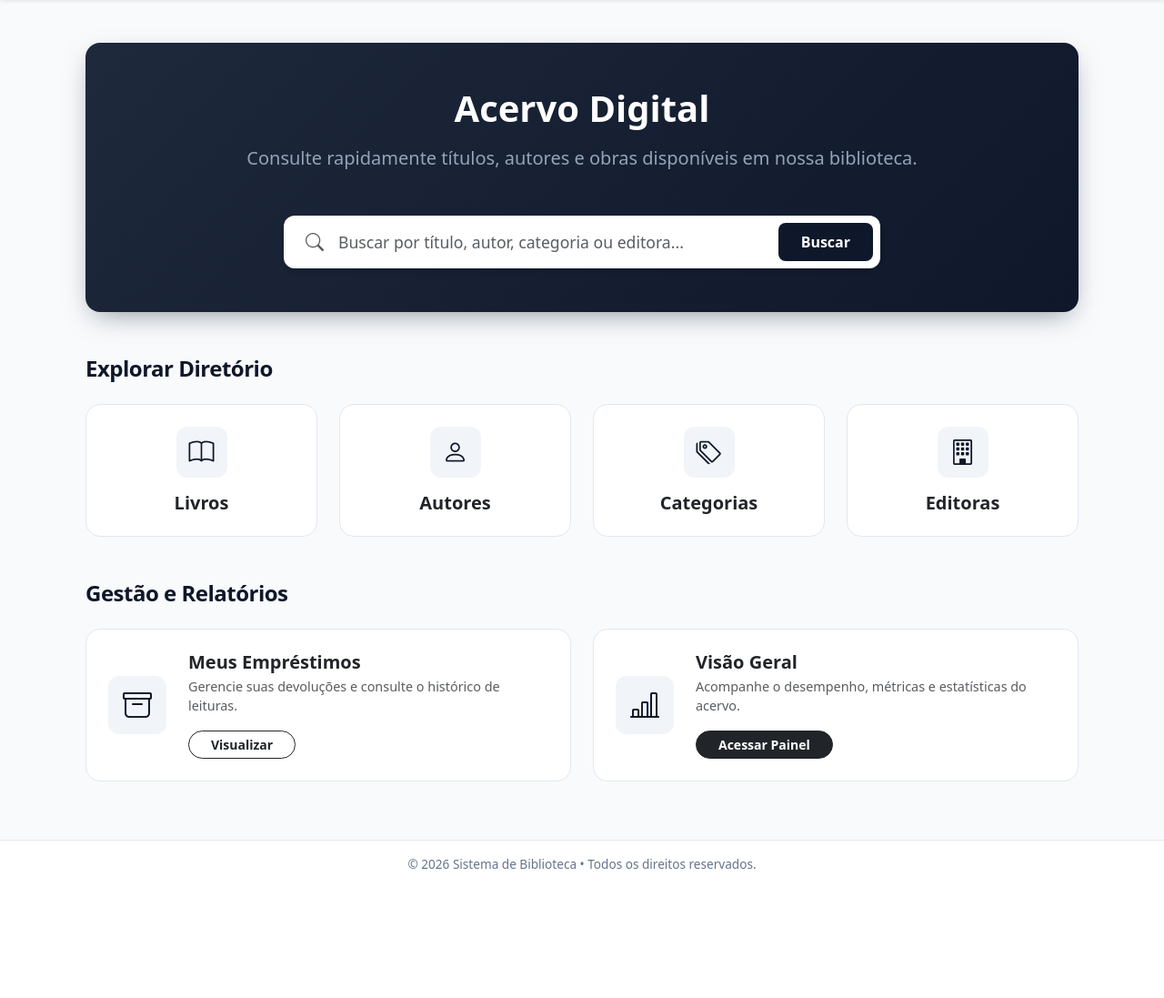
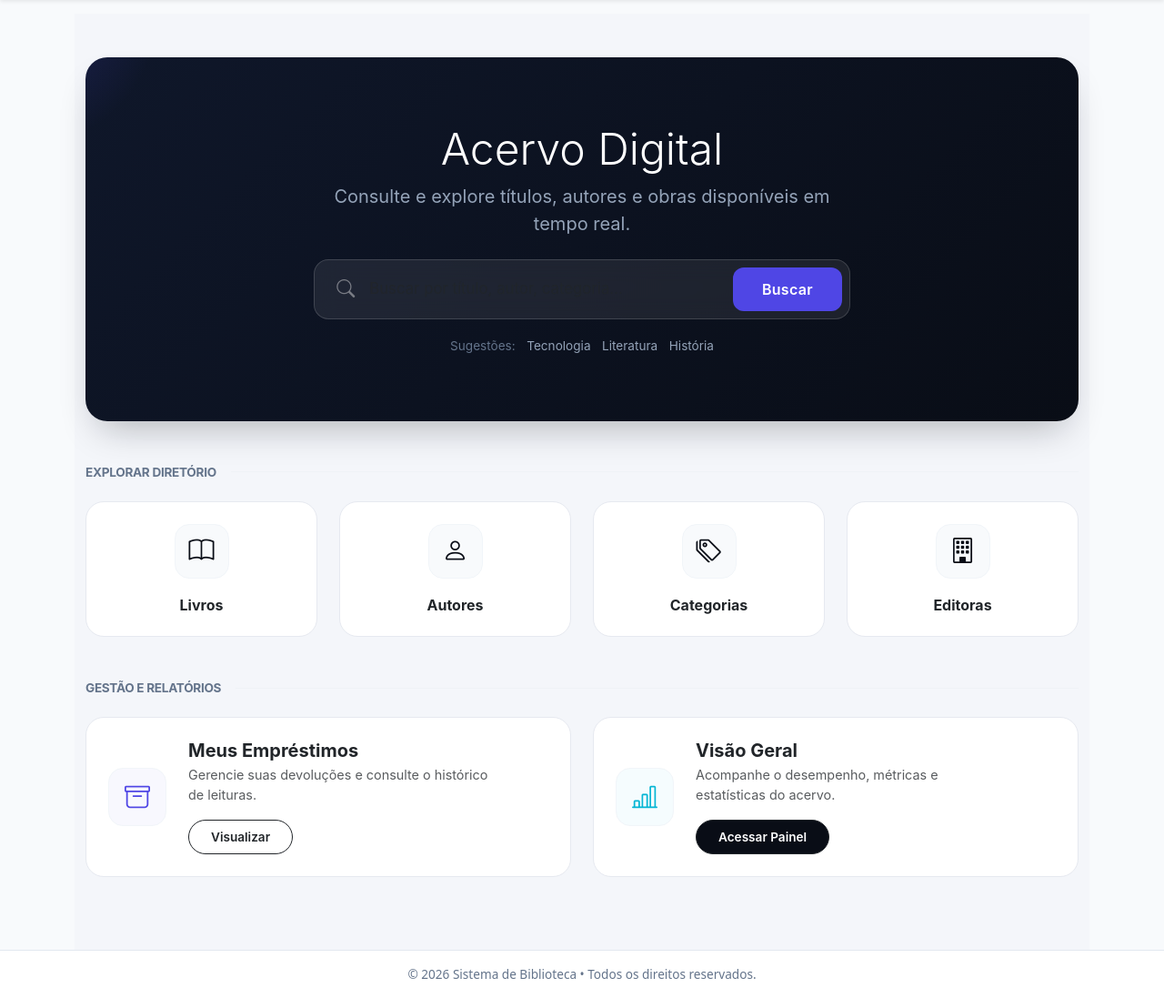
Before and after one commit to devCesar26-maker/Biblioteca, a Django app: page / in a window 1280 px wide. Shown: the part 55-1152 px from the top of the page at 91% size. Before the commit the page ends 1010 px from the top, so only its background shows below. Run offline with Django 5.2, Linux system fonts and the light colour scheme; parts of the project's set-up code (start-up, migrations or seed data) failed here and were passed over; some libraries are stand-ins or nearby versions.

Commit message:
refactor(acervo): modernizar layout do acervo digital com estilo bento grid

```diff
--- a/ACERVO/templates/ACERVO/index.html
+++ b/ACERVO/templates/ACERVO/index.html
@@ -3,126 +3,244 @@
 
 {% block content %}
 <style>
-    /* Paleta de Cores e Estilos Profissionais */
+    /* Paleta de Cores de Alta Costura Digital */
     :root {
-        --brand-dark: #0f172a;      /* Azul noturno escuro */
-        --brand-accent: #3b82f6;    /* Azul vibrante para detalhes sutis */
+        --brand-dark: #090d16;        /* Obsidian profundo */
         --brand-surface: #ffffff;
-        --brand-bg-light: #f8fafc;  /* Cinza quase branco para fundos */
-        --brand-border: #e2e8f0;
+        --brand-bg-light: #f4f6fa;   /* Cinza ultra-limpo com toque frio */
+        --brand-border: #e6e9f0;
         --brand-muted: #64748b;
+        --accent-primary: #4f46e5;  /* Indigo moderno */
+        --accent-secondary: #06b6d4;/* Ciano elétrico para detalhes */
+        --gradient-hero: linear-gradient(135deg, #0f172a 0%, #090d16 100%);
+        --transition-smooth: all 0.4s cubic-bezier(0.16, 1, 0.3, 1);
     }
 
-    /* Redefinindo o fundo da área de conteúdo (opcional, dependendo do seu base.html) */
+    /* Wrapper Principal */
     .dashboard-wrapper {
         background-color: var(--brand-bg-light);
         min-height: 100vh;
-        padding-top: 2rem;
-        padding-bottom: 4rem;
+        padding-top: 3rem;
+        padding-bottom: 5rem;
+        font-family: 'Inter', system-ui, -apple-system, sans-serif;
     }
 
-    /* Seção Hero - Destaque Escuro */
+    /* Seção Hero - Estilo Ambient Glow */
     .hero-section {
-        background: linear-gradient(135deg, #1e293b 0%, #0f172a 100%);
-        border-radius: 16px;
+        background: var(--gradient-hero);
+        position: relative;
+        overflow: hidden;
+        border-radius: 24px;
         color: #ffffff;
-        box-shadow: 0 10px 30px -10px rgba(15, 23, 42, 0.5);
+        padding: 4.5rem 2rem !important;
+        box-shadow: 0 20px 40px -15px rgba(9, 13, 22, 0.3);
+    }
+
+    /* Detalhe de luz difusa de fundo no Hero */
+    .hero-section::before {
+        content: '';
+        position: absolute;
+        top: -50%;
+        left: -20%;
+        width: 300px;
+        height: 300px;
+        background: radial-gradient(circle, rgba(79, 70, 229, 0.25) 0%, transparent 70%);
+        pointer-events: none;
     }
 
     .hero-text-muted {
         color: #94a3b8;
+        font-weight: 400;
+        max-width: 600px;
+        margin: 0 auto;
     }
 
-    /* Barra de Busca Premium */
+    /* Barra de Busca Premium Redesenhada */
     .search-bar-premium {
+        background: rgba(255, 255, 255, 0.08);
+        backdrop-filter: blur(12px);
+        -webkit-backdrop-filter: blur(12px);
+        border: 1px solid rgba(255, 255, 255, 0.15);
+        border-radius: 16px;
+        padding: 0.5rem;
+        transition: var(--transition-smooth);
+    }
+
+    .search-bar-premium:focus-within {
         background: var(--brand-surface);
-        border-radius: 12px;
-        padding: 0.5rem;
-        box-shadow: 0 4px 6px -1px rgba(0, 0, 0, 0.1), 0 2px 4px -1px rgba(0, 0, 0, 0.06);
+        border-color: var(--accent-primary);
+        box-shadow: 0 10px 30px -10px rgba(79, 70, 229, 0.3);
     }
 
     .search-bar-premium input {
         border: none !important;
         box-shadow: none !important;
-        font-size: 1.1rem;
-        color: var(--brand-dark);
+        font-size: 1.05rem;
+        color: #ffffff;
+        background: transparent;
     }
 
+    .search-bar-premium psychology:focus-within input,
+    .search-bar-premium input:focus {
+        color: var(--brand-dark) !important;
+    }
+
+    .search-bar-premium:focus-within .bi-search {
+        color: var(--accent-primary) !important;
+    }
+
+    /* Botões Dinâmicos */
     .btn-brand {
-        background-color: var(--brand-dark);
+        background: var(--accent-primary);
         color: #ffffff;
-        border-radius: 8px;
+        border-radius: 12px;
         font-weight: 600;
-        transition: background-color 0.2s ease;
+        letter-spacing: 0.3px;
+        padding: 0.75rem 2rem;
+        transition: var(--transition-smooth);
+        border: none;
     }
 
     .btn-brand:hover {
-        background-color: #334155;
+        background: #4338ca;
+        transform: translateY(-2px);
+        box-shadow: 0 5px 15px rgba(79, 70, 229, 0.4);
         color: #ffffff;
     }
 
-    /* Cards de Navegação */
+    /* Cards de Navegação (Bento Style) */
     .premium-card {
         background-color: var(--brand-surface);
         border: 1px solid var(--brand-border);
-        border-radius: 16px;
-        transition: all 0.3s ease;
+        border-radius: 20px;
+        transition: var(--transition-smooth);
+        position: relative;
+        overflow: hidden;
+    }
+
+    .premium-card::before {
+        content: '';
+        position: absolute;
+        top: 0;
+        left: 0;
+        width: 100%;
+        height: 4px;
+        background: linear-gradient(90deg, var(--accent-primary), var(--accent-secondary));
+        opacity: 0;
+        transition: var(--transition-smooth);
     }
 
     .premium-card:hover {
-        transform: translateY(-4px);
-        box-shadow: 0 12px 24px -8px rgba(15, 23, 42, 0.12);
+        transform: translateY(-6px);
+        box-shadow: 0 20px 35px -10px rgba(9, 13, 22, 0.08);
+        border-color: transparent;
+    }
+
+    .premium-card:hover::before {
+        opacity: 1;
+    }
+
+    /* Box de Ícones Minimalista */
+    .icon-box {
+        width: 60px;
+        height: 60px;
+        display: inline-flex;
+        align-items: center;
+        justify-content: center;
+        border-radius: 16px;
+        background-color: #f8fafc;
+        color: var(--brand-dark);
+        margin-bottom: 1.25rem;
+        transition: var(--transition-smooth);
+        border: 1px solid #f1f5f9;
+    }
+
+    .premium-card:hover .icon-box {
+        background: rgba(79, 70, 229, 0.08);
+        color: var(--accent-primary);
+        transform: scale(1.05);
+    }
+
+    /* Títulos de Seção de Linhas Finas */
+    .section-title {
+        color: var(--brand-dark);
+        font-weight: 700;
+        font-size: 1.25rem;
+        letter-spacing: -0.3px;
+        text-transform: uppercase;
+        font-size: 0.85rem;
+        color: var(--brand-muted);
+    }
+
+    /* Cards de Gestão Estilo Horizontal Pleno */
+    .management-card {
+        border-radius: 20px;
+        background: var(--brand-surface);
+        border: 1px solid var(--brand-border);
+        transition: var(--transition-smooth);
+    }
+
+    .management-card:hover {
+        box-shadow: 0 15px 30px -10px rgba(0, 0, 0, 0.05);
         border-color: #cbd5e1;
     }
 
-    .icon-box {
-        width: 56px;
-        height: 56px;
-        display: inline-flex;
-        align-items: center;
-        justify-content: center;
-        border-radius: 12px;
-        background-color: #f1f5f9;
-        color: var(--brand-dark);
-        margin-bottom: 1rem;
-        transition: all 0.3s ease;
+    .btn-action-pill {
+        border-radius: 100px;
+        padding: 0.5rem 1.5rem;
+        font-weight: 600;
+        font-size: 0.85rem;
+        transition: var(--transition-smooth);
     }
 
-    .premium-card:hover .icon-box {
-        background-color: var(--brand-dark);
-        color: #ffffff;
+    .btn-action-pill:hover {
+        transform: translateX(3px);
     }
 
-    /* Títulos de Seção */
-    .section-title {
-        color: var(--brand-dark);
-        font-weight: 700;
-        letter-spacing: -0.5px;
+    /* Links de Atalhos Populares (Abaixo da busca) */
+    .trending-tags a {
+        color: #94a3b8;
+        font-size: 0.85rem;
+        transition: var(--transition-smooth);
+    }
+    .trending-tags a:hover {
+        color: #ffffff;
     }
 </style>
 
 <div class="dashboard-wrapper">
     <div class="container">
 
-        <div class="hero-section p-5 text-center mb-5">
-            <h1 class="fw-bolder mb-3">Acervo Digital</h1>
-            <p class="hero-text-muted fs-5 mb-5 px-md-5">Consulte rapidamente títulos, autores e obras disponíveis em nossa biblioteca.</p>
+        <div class="hero-section text-center mb-5">
+            <h1 class="display-5 fw-black mb-2 text-white">Acervo Digital</h1>
+            <p class="hero-text-muted fs-5 mb-4">Consulte e explore títulos, autores e obras disponíveis em tempo real.</p>
 
             <div class="row justify-content-center">
-                <div class="col-lg-8 col-md-10">
+                <div class="col-lg-7 col-md-9">
                     <form method="get" action="{% url 'search' %}" class="search-bar-premium d-flex align-items-center">
-                        <span class="ps-3 text-muted fs-5">
-                            <i class="bi bi-search"></i>
+                        <span class="ps-3 text-muted fs-5 d-flex align-items-center">
+                            <i class="bi bi-search" style="color: rgba(255,255,255,0.4); transition: var(--transition-smooth);"></i>
                         </span>
                         <input class="form-control px-3" type="search" name="q"
-                               placeholder="Buscar por título, autor, categoria ou editora..." aria-label="Search">
-                        <button class="btn btn-brand px-4 py-2" type="submit">Buscar</button>
+                               placeholder="Buscar por título, autor, categoria..." aria-label="Search">
+                        <button class="btn btn-brand" type="submit">Buscar</button>
                     </form>
+
+                    <div class="trending-tags mt-3 text-center d-none d-sm-block">
+                        <span style="color: #64748b; font-size: 0.85rem;">Sugestões:</span>
+                        <a href="?q=Tecnologia" class="text-decoration-none ms-2">Tecnologia</a>
+                        <a href="?q=Literatura" class="text-decoration-none ms-2">Literatura</a>
+                        <a href="?q=História" class="text-decoration-none ms-2">História</a>
+                    </div>
                 </div>
             </div>
         </div>
 
-        <h4 class="section-title mb-4">Explorar Diretório</h4>
+        <div class="d-flex align-items-center mb-4">
+            <h4 class="section-title mb-0">Explorar Diretório</h4>
+            <div class="flex-grow-1 ms-3 border-bottom opacity-25" style="border-color: var(--brand-border)"></div>
+        </div>
+
         <div class="row g-4 mb-5 text-center">
             <div class="col-md-3 col-sm-6">
                 <a href="{% url 'livros' %}" class="text-decoration-none">
@@ -130,7 +248,7 @@
                         <div class="icon-box">
                             <i class="bi bi-book fs-3"></i>
                         </div>
-                        <h5 class="text-dark fw-bold mb-0">Livros</h5>
+                        <h6 class="text-dark fw-bold mb-0">Livros</h6>
                     </div>
                 </a>
             </div>
@@ -140,7 +258,7 @@
                         <div class="icon-box">
                             <i class="bi bi-person fs-3"></i>
                         </div>
-                        <h5 class="text-dark fw-bold mb-0">Autores</h5>
+                        <h6 class="text-dark fw-bold mb-0">Autores</h6>
                     </div>
                 </a>
             </div>
@@ -150,7 +268,7 @@
                         <div class="icon-box">
                             <i class="bi bi-tags fs-3"></i>
                         </div>
-                        <h5 class="text-dark fw-bold mb-0">Categorias</h5>
+                        <h6 class="text-dark fw-bold mb-0">Categorias</h6>
                     </div>
                 </a>
             </div>
@@ -160,36 +278,40 @@
                         <div class="icon-box">
                             <i class="bi bi-building fs-3"></i>
                         </div>
-                        <h5 class="text-dark fw-bold mb-0">Editoras</h5>
+                        <h6 class="text-dark fw-bold mb-0">Editoras</h6>
                     </div>
                 </a>
             </div>
         </div>
 
-        <h4 class="section-title mb-4">Gestão e Relatórios</h4>
+        <div class="d-flex align-items-center mb-4">
+            <h4 class="section-title mb-0">Gestão e Relatórios</h4>
+            <div class="flex-grow-1 ms-3 border-bottom opacity-25" style="border-color: var(--brand-border)"></div>
+        </div>
+
         <div class="row g-4">
             <div class="col-md-6">
-                <div class="premium-card h-100 text-start p-4 d-flex align-items-center">
-                    <div class="icon-box mb-0 me-4 flex-shrink-0" style="width: 64px; height: 64px;">
-                        <i class="bi bi-archive fs-2"></i>
+                <div class="management-card h-100 text-start p-4 d-flex align-items-center">
+                    <div class="icon-box mb-0 me-4 flex-shrink-0" style="width: 64px; height: 64px; background: rgba(79, 70, 229, 0.04); color: var(--accent-primary);">
+                        <i class="bi bi-archive fs-3"></i>
                     </div>
-                    <div>
-                        <h5 class="fw-bold text-dark mb-1">Meus Empréstimos</h5>
-                        <p class="text-muted mb-3" style="font-size: 0.9rem;">Gerencie suas devoluções e consulte o histórico de leituras.</p>
-                        <a href="{% url 'meus_emprestimos' %}" class="btn btn-outline-dark btn-sm px-4 fw-semibold rounded-pill">Visualizar</a>
+                    <div class="flex-grow-1">
+                        <h5 class="fw-bold text-dark mb-1 fs-5">Meus Empréstimos</h5>
+                        <p class="text-muted mb-3" style="font-size: 0.9rem; max-width: 340px;">Gerencie suas devoluções e consulte o histórico de leituras.</p>
+                        <a href="{% url 'meus_emprestimos' %}" class="btn btn-outline-dark btn-action-pill px-4">Visualizar</a>
                     </div>
                 </div>
             </div>
 
             <div class="col-md-6">
-                <div class="premium-card h-100 text-start p-4 d-flex align-items-center">
-                    <div class="icon-box mb-0 me-4 flex-shrink-0" style="width: 64px; height: 64px;">
-                        <i class="bi bi-bar-chart-line fs-2"></i>
+                <div class="management-card h-100 text-start p-4 d-flex align-items-center">
+                    <div class="icon-box mb-0 me-4 flex-shrink-0" style="width: 64px; height: 64px; background: rgba(6, 182, 212, 0.04); color: var(--accent-secondary);">
+                        <i class="bi bi-bar-chart-line fs-3"></i>
                     </div>
-                    <div>
-                        <h5 class="fw-bold text-dark mb-1">Visão Geral</h5>
-                        <p class="text-muted mb-3" style="font-size: 0.9rem;">Acompanhe o desempenho, métricas e estatísticas do acervo.</p>
-                        <a href="{% url 'dashboard' %}" class="btn btn-dark btn-sm px-4 fw-semibold rounded-pill">Acessar Painel</a>
+                    <div class="flex-grow-1">
+                        <h5 class="fw-bold text-dark mb-1 fs-5">Visão Geral</h5>
+                        <p class="text-muted mb-3" style="font-size: 0.9rem; max-width: 340px;">Acompanhe o desempenho, métricas e estatísticas do acervo.</p>
+                        <a href="{% url 'dashboard' %}" class="btn btn-dark btn-action-pill px-4" style="background-color: var(--brand-dark);">Acessar Painel</a>
                     </div>
                 </div>
             </div>
```
